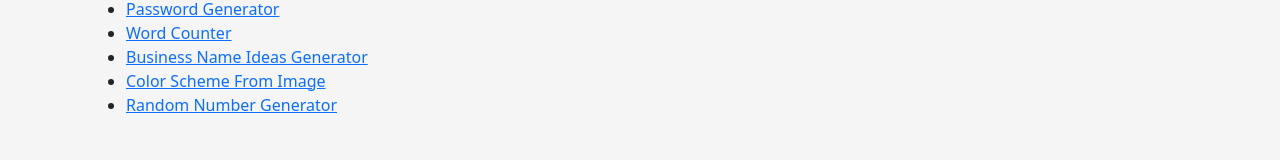
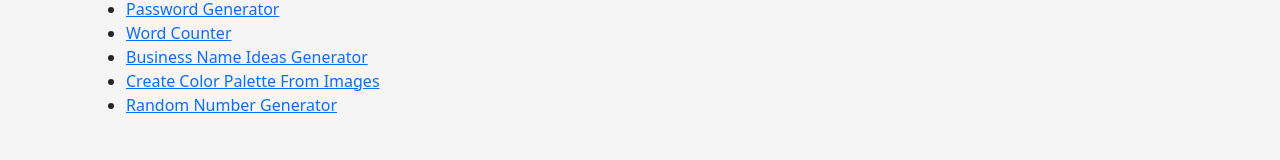
Before and after one commit to NoelDj/deployment, an Astro site: page / in a window 1280 px wide. Shown: the part 263-423 px from the top of the page. Built offline with nearby package versions, Linux system fonts and the light colour scheme; Astro itself is replaced by a stand-in of ours.

Commit message:
url update

```diff
--- a/src/pages/index.astro
+++ b/src/pages/index.astro
@@ -19,7 +19,7 @@
 					<a href="business-name-generator-ideas">Business Name Ideas Generator</a>
 				</li>
 				<li>
-					<a href="color-scheme-from-image">Color Scheme From Image</a>
+					<a href="color-palette-from-images">Create Color Palette From Images</a>
 				</li>
 				<li>
 					<a href="random-number-generator">Random Number Generator</a>
```
